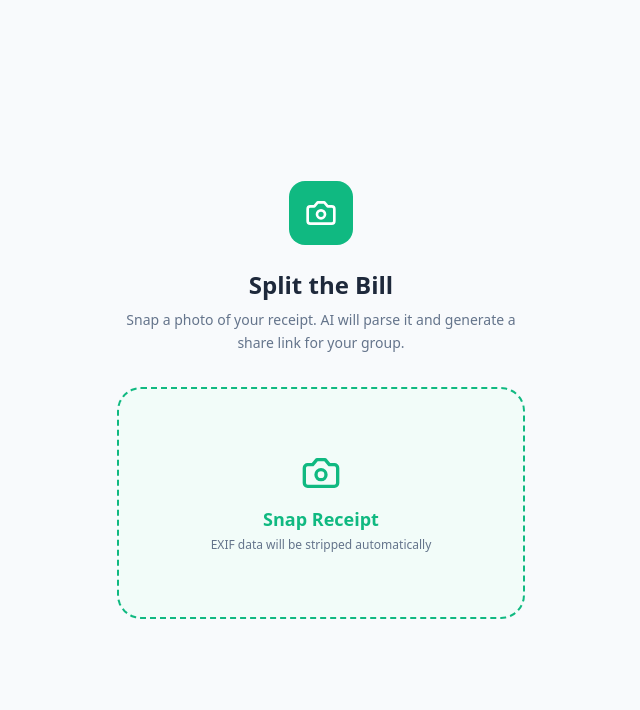
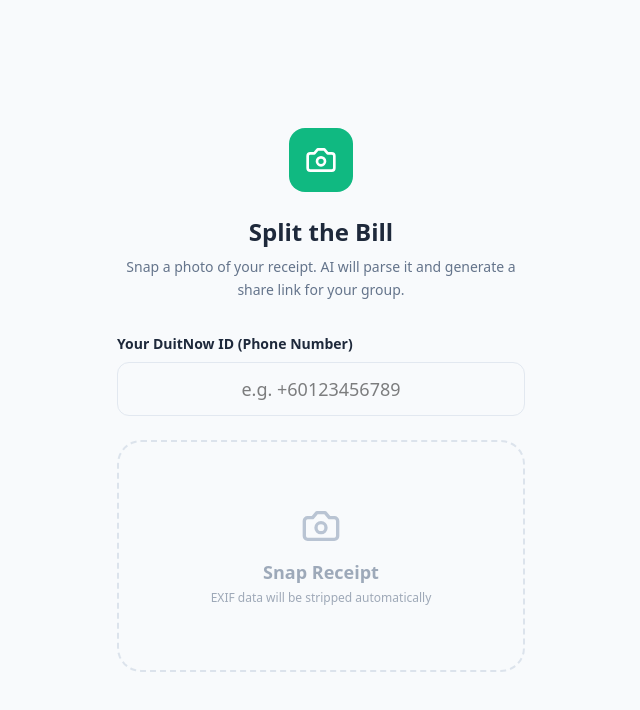
Before and after one commit to DanielKoh2004/split-bill, a Next.js app: page / in a window 1280 px wide. Shown: the top 710 px of the page, without its empty margins (319-959 px from the left). Built offline with nearby package versions, Linux system fonts and the light colour scheme.

Commit message:
bug fix #2

```diff
--- a/app/api/upload/route.ts
+++ b/app/api/upload/route.ts
@@ -52,11 +52,18 @@ export async function POST(request: NextRequest) {
 
     // 1. Parse request body
     const body = await request.json();
-    const { imageBase64 } = body as { imageBase64?: string };
+    const { imageBase64, payeeDuitNowId } = body as { imageBase64?: string; payeeDuitNowId?: string; };
 
     if (!imageBase64 || typeof imageBase64 !== "string") {
       return NextResponse.json(
         { error: "Missing or invalid imageBase64 field." },
+        { status: 400 },
+      );
+    }
+
+    if (!payeeDuitNowId || typeof payeeDuitNowId !== "string") {
+      return NextResponse.json(
+        { error: "Missing or invalid payeeDuitNowId field." },
         { status: 400 },
       );
     }
@@ -109,6 +116,7 @@ export async function POST(request: NextRequest) {
       receiptJson: enrichedReceipt as unknown as Record<string, unknown>,
       userClaims: [],
       settlementHash: null,
+      payeeDuitNowId,
     };
     await registerSession(sessionId, sessionData);
 
--- a/app/page.tsx
+++ b/app/page.tsx
@@ -33,6 +33,7 @@ export default function HostUploadPage() {
   const [state, setState] = useState<FlowState>("idle");
   const [sessionId, setSessionId] = useState<string>("");
   const [errorMsg, setErrorMsg] = useState<string>("");
+  const [duitNowId, setDuitNowId] = useState<string>("");
   const [copied, setCopied] = useState(false);
   const fileInputRef = useRef<HTMLInputElement>(null);
 
@@ -62,7 +63,7 @@ export default function HostUploadPage() {
         const res = await fetch("/api/upload", {
           method: "POST",
           headers: { "Content-Type": "application/json" },
-          body: JSON.stringify({ imageBase64: base64 }),
+          body: JSON.stringify({ imageBase64: base64, payeeDuitNowId: duitNowId }),
         });
 
         const data = await res.json();
@@ -85,7 +86,7 @@ export default function HostUploadPage() {
         fileInputRef.current.value = "";
       }
     },
-    [],
+    [duitNowId],
   );
 
   // ── Copy share link ────────────────────────────────────
@@ -128,6 +129,20 @@ export default function HostUploadPage() {
             generate a share link for your group.
           </p>
 
+          {/* DuitNow ID Input */}
+          <div className="w-full mb-6">
+            <label className="block text-sm font-semibold text-[#1E293B] mb-2 text-left">
+              Your DuitNow ID (Phone Number)
+            </label>
+            <input
+              type="text"
+              placeholder="e.g. +60123456789"
+              value={duitNowId}
+              onChange={(e) => setDuitNowId(e.target.value)}
+              className="w-full px-4 py-3 rounded-xl border border-slate-200 focus:outline-none focus:ring-2 focus:ring-[#10B981] text-center text-lg font-medium"
+            />
+          </div>
+
           {/* Hidden file input */}
           <input
             ref={fileInputRef}
@@ -135,22 +150,27 @@ export default function HostUploadPage() {
             accept="image/*"
             capture="environment"
             onChange={handleFileChange}
+            disabled={!duitNowId.trim()}
             className="hidden"
             id="receipt-upload"
           />
 
           {/* Upload target area */}
           <label
-            htmlFor="receipt-upload"
-            className="
-              block w-full py-16 rounded-3xl border-2 border-dashed border-[#10B981]
-              bg-emerald-50/50 cursor-pointer transition-all duration-200
-              hover:bg-emerald-50 hover:border-[#059669]
-              active:scale-[0.98]
-            "
+            htmlFor={duitNowId.trim() ? "receipt-upload" : undefined}
+            onClick={() => {
+              if (!duitNowId.trim()) setErrorMsg("Please enter your DuitNow ID first.");
+            }}
+            className={`
+              block w-full py-16 rounded-3xl border-2 border-dashed transition-all duration-200
+              ${duitNowId.trim()
+                ? "border-[#10B981] bg-emerald-50/50 cursor-pointer hover:bg-emerald-50 hover:border-[#059669] active:scale-[0.98]"
+                : "border-slate-300 bg-slate-50 opacity-60 cursor-not-allowed"
+              }
+            `}
           >
-            <Camera className="w-10 h-10 text-[#10B981] mx-auto mb-3" />
-            <span className="text-lg font-bold text-[#10B981]">
+            <Camera className={`w-10 h-10 mx-auto mb-3 ${duitNowId.trim() ? "text-[#10B981]" : "text-slate-400"}`} />
+            <span className={`text-lg font-bold ${duitNowId.trim() ? "text-[#10B981]" : "text-slate-500"}`}>
               Snap Receipt
             </span>
             <span className="block text-xs text-[#64748B] mt-1">
--- a/app/split/[sessionId]/GuestClaimClient.tsx
+++ b/app/split/[sessionId]/GuestClaimClient.tsx
@@ -42,7 +42,6 @@ export interface GuestClaimReceipt {
 // Helpers
 // ═══════════════════════════════════════════════════════════
 
-const DUITNOW_ID = "+60123456789";
 const POLL_INTERVAL_MS = 3000;
 
 function formatRM(cents: number): string {
@@ -69,9 +68,11 @@ function getOrCreateGuestId(sessionId: string): string {
 export default function GuestClaimClient({
   receipt,
   sessionId,
+  payeeDuitNowId,
 }: {
   receipt: GuestClaimReceipt;
   sessionId: string;
+  payeeDuitNowId: string;
 }) {
   const items: ReceiptItemDisplay[] = receipt.items;
 
@@ -98,6 +99,8 @@ export default function GuestClaimClient({
   const [copied, setCopied] = useState(false);
   const [conflictMsg, setConflictMsg] = useState<string | null>(null);
 
+  const pendingSyncsRef = useRef(0);
+
   const guestIdRef = useRef<string>("");
   if (guestIdRef.current === "") {
     guestIdRef.current = getOrCreateGuestId(sessionId);
@@ -107,6 +110,7 @@ export default function GuestClaimClient({
   // ── Server Sync: POST claim changes ────────────────────
   const syncClaim = useCallback(
     async (itemId: string, quantity: number) => {
+      pendingSyncsRef.current += 1;
       try {
         const res = await fetch("/api/claim", {
           method: "POST",
@@ -128,6 +132,8 @@ export default function GuestClaimClient({
       } catch (err) {
         console.error("Claim sync error:", err);
         return true; // keep local state on network error (graceful degradation)
+      } finally {
+        pendingSyncsRef.current -= 1;
       }
     },
     [sessionId, guestId],
@@ -135,6 +141,7 @@ export default function GuestClaimClient({
 
   // ── Server Sync: Poll for all claims ───────────────────
   const pollClaims = useCallback(async () => {
+    if (pendingSyncsRef.current > 0) return;
     try {
       const res = await fetch(`/api/claim?sessionId=${sessionId}`);
       if (!res.ok) return;
@@ -182,40 +189,45 @@ export default function GuestClaimClient({
   // ── Claim Handlers (optimistic update + server sync) ───
   const toggleSingleItem = useCallback(
     (itemId: string) => {
+      const isClaimed = !!claims[itemId];
+      const newQty = isClaimed ? 0 : 1;
+
       setClaims((prev) => {
         const next = { ...prev };
-        const newQty = next[itemId] ? 0 : 1;
         if (newQty === 0) {
           delete next[itemId];
         } else {
           next[itemId] = 1;
         }
-        // Fire-and-forget sync (revert on conflict via poll)
-        syncClaim(itemId, newQty);
         return next;
       });
+
+      // Fire-and-forget sync (revert on conflict via poll)
+      syncClaim(itemId, newQty);
     },
-    [syncClaim],
+    [claims, syncClaim],
   );
 
   const adjustClaim = useCallback(
     (itemId: string, maxQty: number, delta: number) => {
+      const current = claims[itemId] ?? 0;
+      const othersQty = othersTotals[itemId] ?? 0;
+      const effectiveMax = maxQty - othersQty;
+      const next = Math.max(0, Math.min(effectiveMax, current + delta));
+
       setClaims((prev) => {
-        const current = prev[itemId] ?? 0;
-        const othersQty = othersTotals[itemId] ?? 0;
-        const effectiveMax = maxQty - othersQty;
-        const next = Math.max(0, Math.min(effectiveMax, current + delta));
         const updated = { ...prev };
         if (next === 0) {
           delete updated[itemId];
         } else {
           updated[itemId] = next;
         }
-        syncClaim(itemId, next);
         return updated;
       });
+
+      syncClaim(itemId, next);
     },
-    [syncClaim, othersTotals],
+    [claims, othersTotals, syncClaim],
   );
 
   // ── Backend Calculation ───────────────────────────────
@@ -268,8 +280,8 @@ export default function GuestClaimClient({
   // ── QR Payload ────────────────────────────────────────
   const qrPayload = useMemo(() => {
     if (userTotal <= 0) return "";
-    return generateDuitNowPayload(DUITNOW_ID, userTotal);
-  }, [userTotal]);
+    return generateDuitNowPayload(payeeDuitNowId, userTotal);
+  }, [userTotal, payeeDuitNowId]);
 
   // ── Proportional breakdown (integer math, no floats) ──
   const breakdown = useMemo(() => {
@@ -292,7 +304,7 @@ export default function GuestClaimClient({
   // ── Copy handler ──────────────────────────────────────
   const handleCopy = async () => {
     try {
-      await navigator.clipboard.writeText(DUITNOW_ID);
+      await navigator.clipboard.writeText(payeeDuitNowId);
       setCopied(true);
       setTimeout(() => setCopied(false), 2000);
     } catch {
--- a/app/split/[sessionId]/page.tsx
+++ b/app/split/[sessionId]/page.tsx
@@ -51,5 +51,5 @@ export default async function SplitPage({
   }
 
   // ── Handoff: pass receipt data + sessionId to Client Component ─
-  return <GuestClaimClient receipt={receipt} sessionId={sessionId} />;
+  return <GuestClaimClient receipt={receipt} sessionId={sessionId} payeeDuitNowId={session.payeeDuitNowId as string} />;
 }
--- a/src/privacy.ts
+++ b/src/privacy.ts
@@ -165,6 +165,7 @@ export interface SessionData {
   receiptJson: Record<string, unknown> | null;
   userClaims: Array<Record<string, unknown>> | null;
   settlementHash: string | null;
+  payeeDuitNowId: string;
   [key: string]: unknown;
 }
 
```
